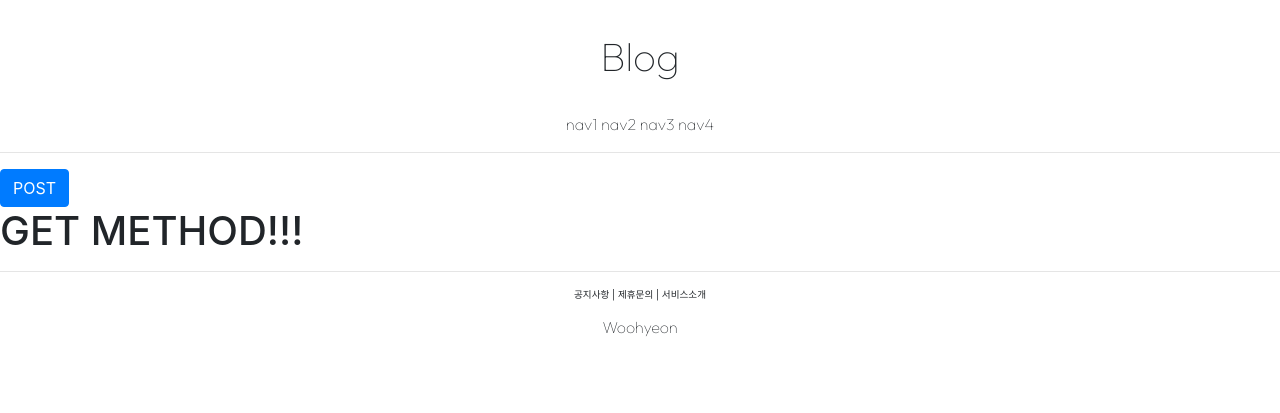
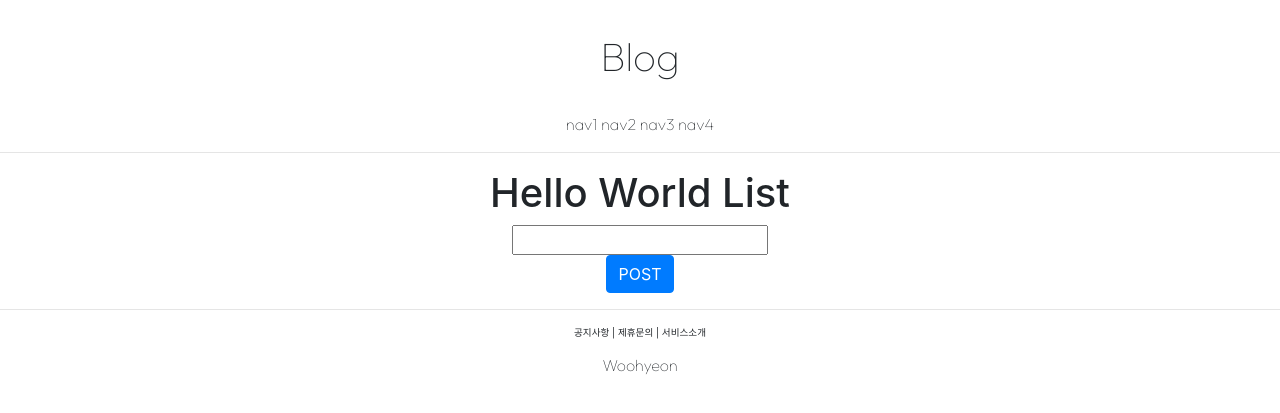
Before and after one commit to woohaen88/django-pinterest, a Django app: page /account/hello_world/ in a window 1280 px wide. Shown: the top 413 px of the page. Run offline with Django 3.2, Linux system fonts and the light colour scheme.

Commit message:
POST, GET, MODEL

```diff
--- a/accountapp/templates/accountapp/hello_world.html
+++ b/accountapp/templates/accountapp/hello_world.html
@@ -1,14 +1,20 @@
 {% extends 'base.html' %}
 
 {% block content %}
-<div>
+<div style="text-align: center;">
+    <h1>Hello World List</h1>
     <form action="/account/hello_world/" method="post">
         {% csrf_token %}
+        <div>
+            <input type="text" name="hello_world_input">
+        </div>
         <input type="submit" class="btn btn-primary" value="POST">
     </form>
 
+    {% if hello_world_output %}
     <h1>
-        {{text}}
+        {{hello_world_output.text}}
     </h1>
+    {% endif %}
 </div>
 {% endblock %}
--- a/accountapp/views.py
+++ b/accountapp/views.py
@@ -1,11 +1,18 @@
 from django.shortcuts import render
 from django.http import HttpResponse
+from .models import HelloWorld
 
 # Create your views here.
 def hello_world(request):
 
     if request.method == "POST":
-        return render(request, 'accountapp/hello_world.html', context={'text' : 'POST METHOD!!!'})
+        temp = request.POST.get('hello_world_input')
+        new_hello_world = HelloWorld()
+        new_hello_world.text = temp
+        new_hello_world.save()
+
+
+        return render(request, 'accountapp/hello_world.html', context={'hello_world_output' : new_hello_world})
     # return render(request, 'accountapp/hello_world.html')
 
     else:
```
